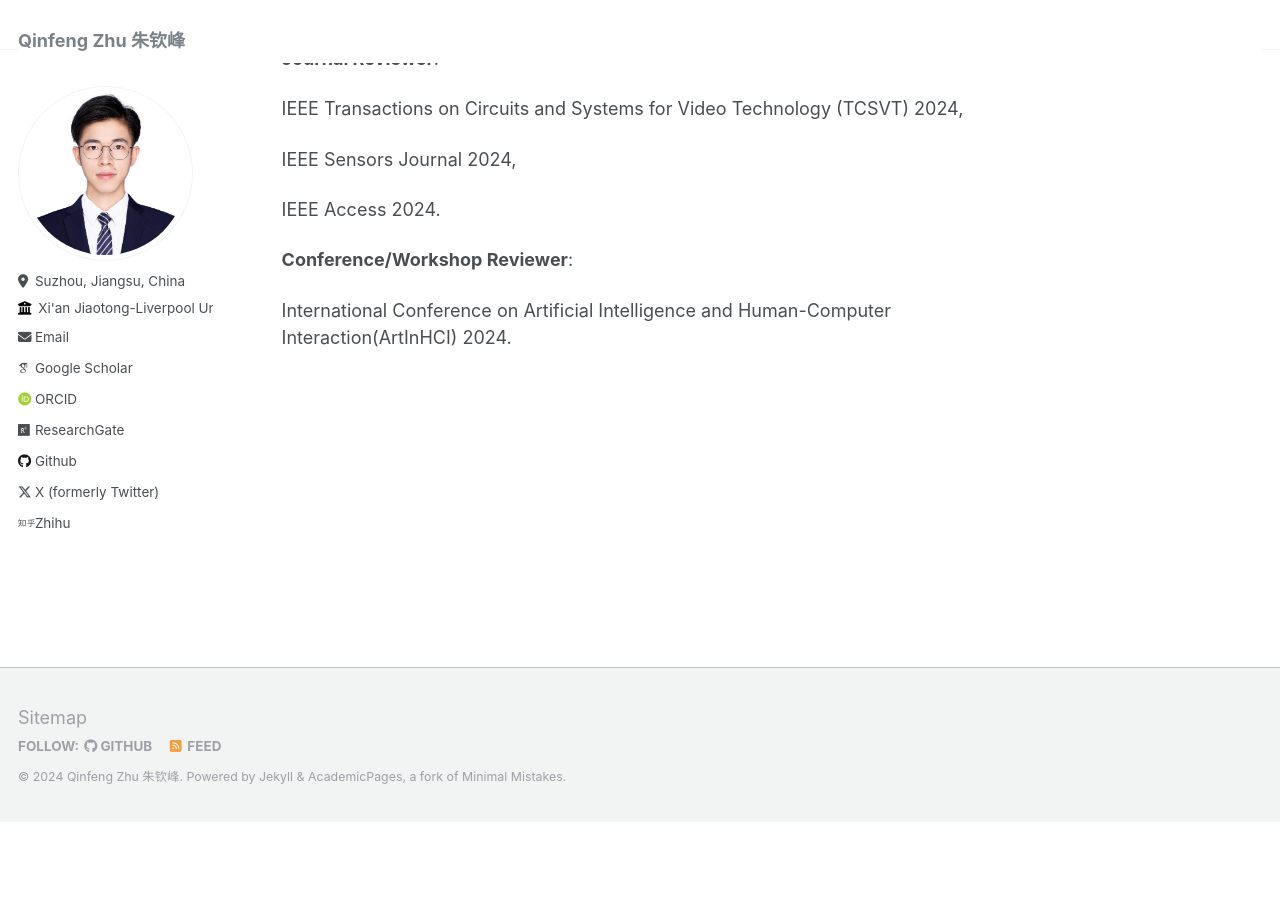
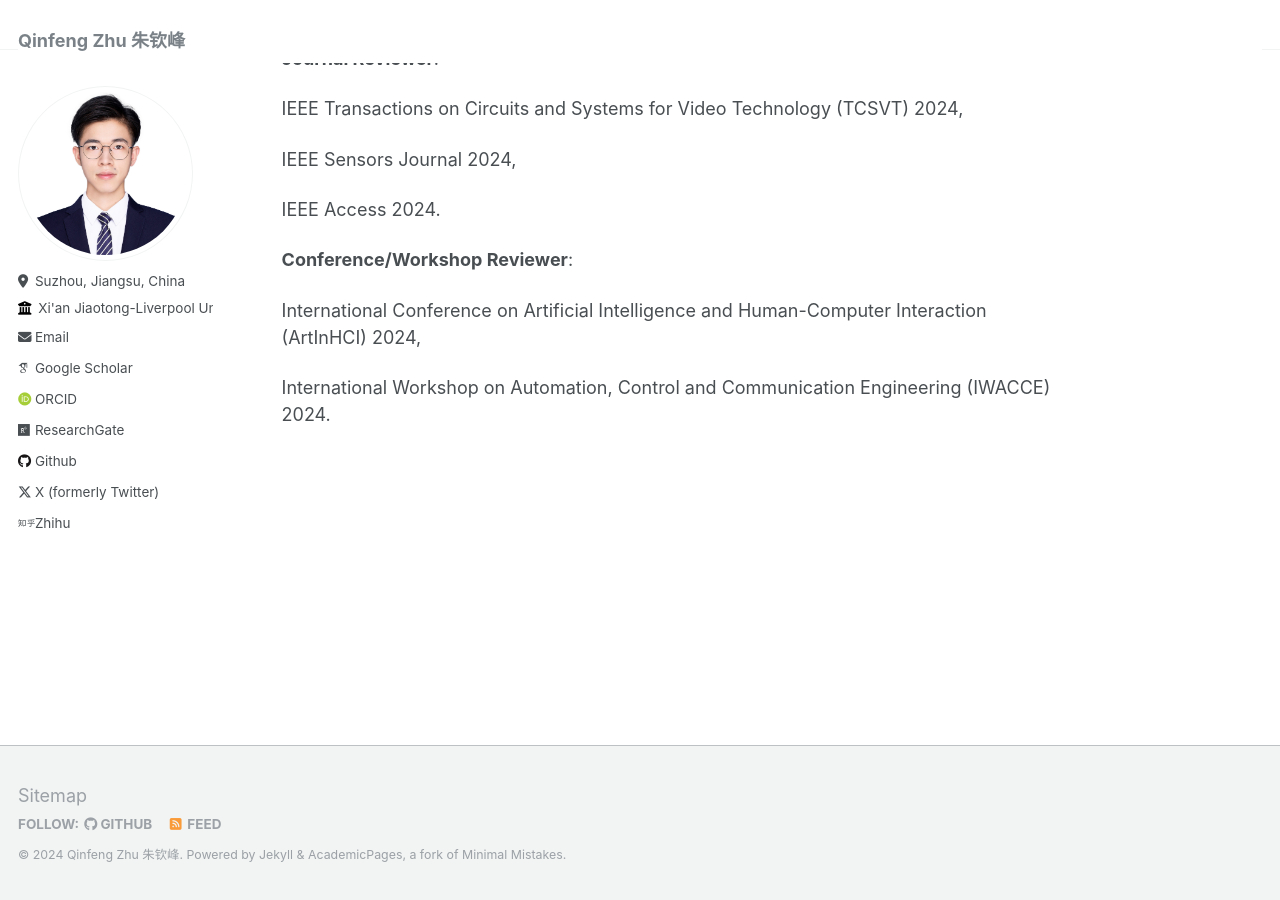
Before and after one commit to zhuqinfeng1999/zhuqinfeng1999.github.io, a Jekyll site: the page built from _pages/about.md, in a window 1280 px wide and 900 px high, scrolled down 1196 px. Built offline with Jekyll 4.4.1, drawn with Linux system fonts in a browser that asks for light colours; some web fonts are replaced; before the commit the page ends 2019 px from its top, so only the background shows below that.

Commit message:
Update about.md

```diff
--- a/_pages/about.md
+++ b/_pages/about.md
@@ -127,6 +127,8 @@
 
 **Conference/Workshop Reviewer**:
 
-International Conference on Artificial Intelligence and Human-Computer Interaction(ArtInHCI) 2024.
+International Conference on Artificial Intelligence and Human-Computer Interaction (ArtInHCI) 2024,
+
+International Workshop on Automation, Control and Communication Engineering (IWACCE) 2024.
 
 <br>
```
